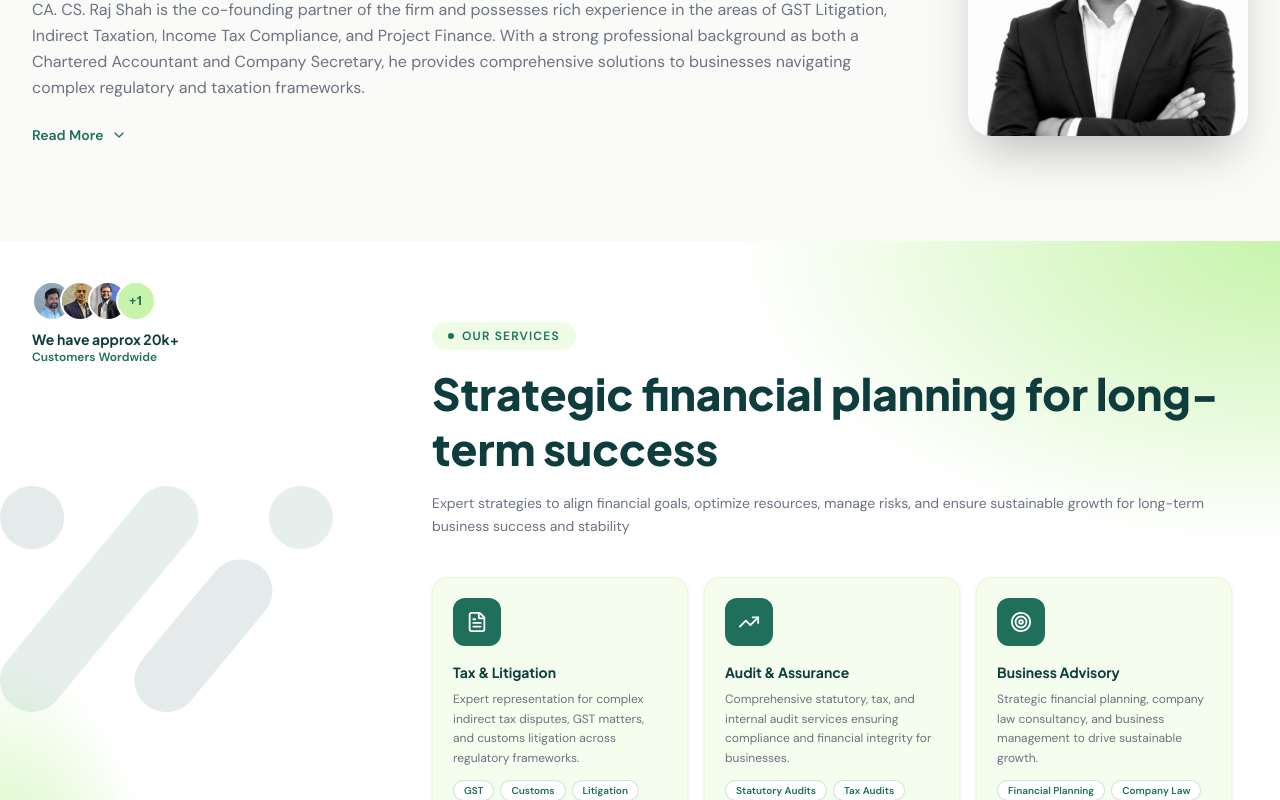
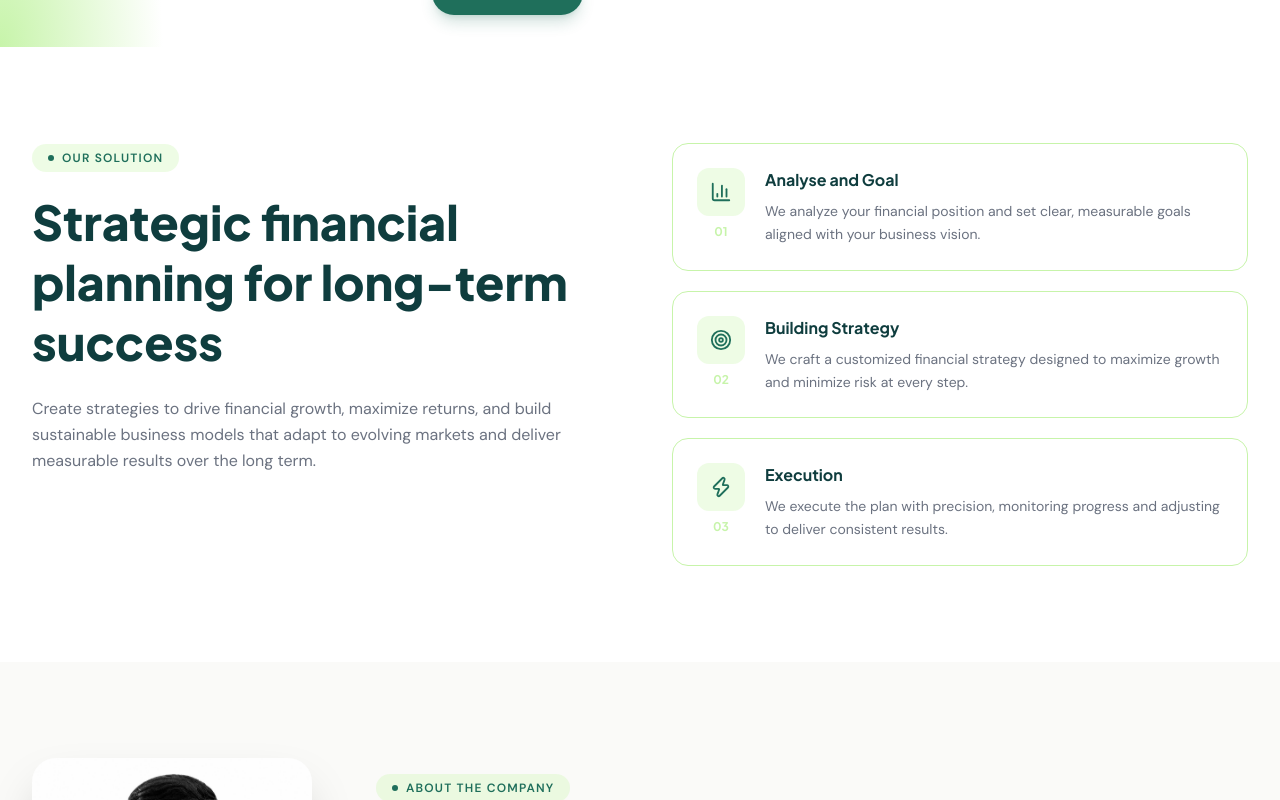
Before and after one commit to Divyadarshan007/srsp_frontend, a Next.js app: page / in a window 1280 px wide. Shown: the part 1500-2300 px from the top of the page. Built offline with nearby package versions, Linux system fonts and the light colour scheme.

Commit message:
fix: reorder About section in Home component for correct display

```diff
--- a/src/app/page.tsx
+++ b/src/app/page.tsx
@@ -15,9 +15,9 @@ export default function Home() {
       <Header />
       <main>
         <Hero />
-        <About />
         <Services />
         <StrategicPlanning />
+        <About />
         <Team />
         <Testimonials />
         <Consultation />
```
